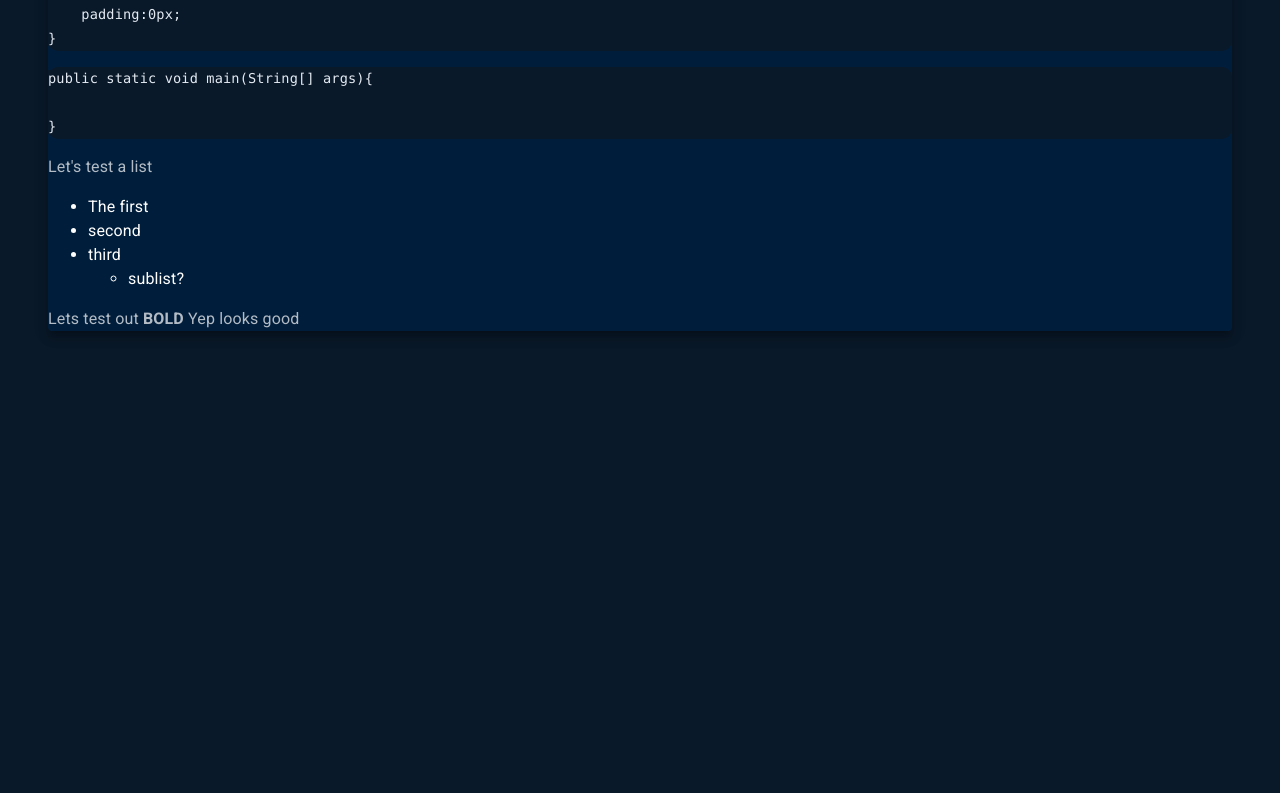
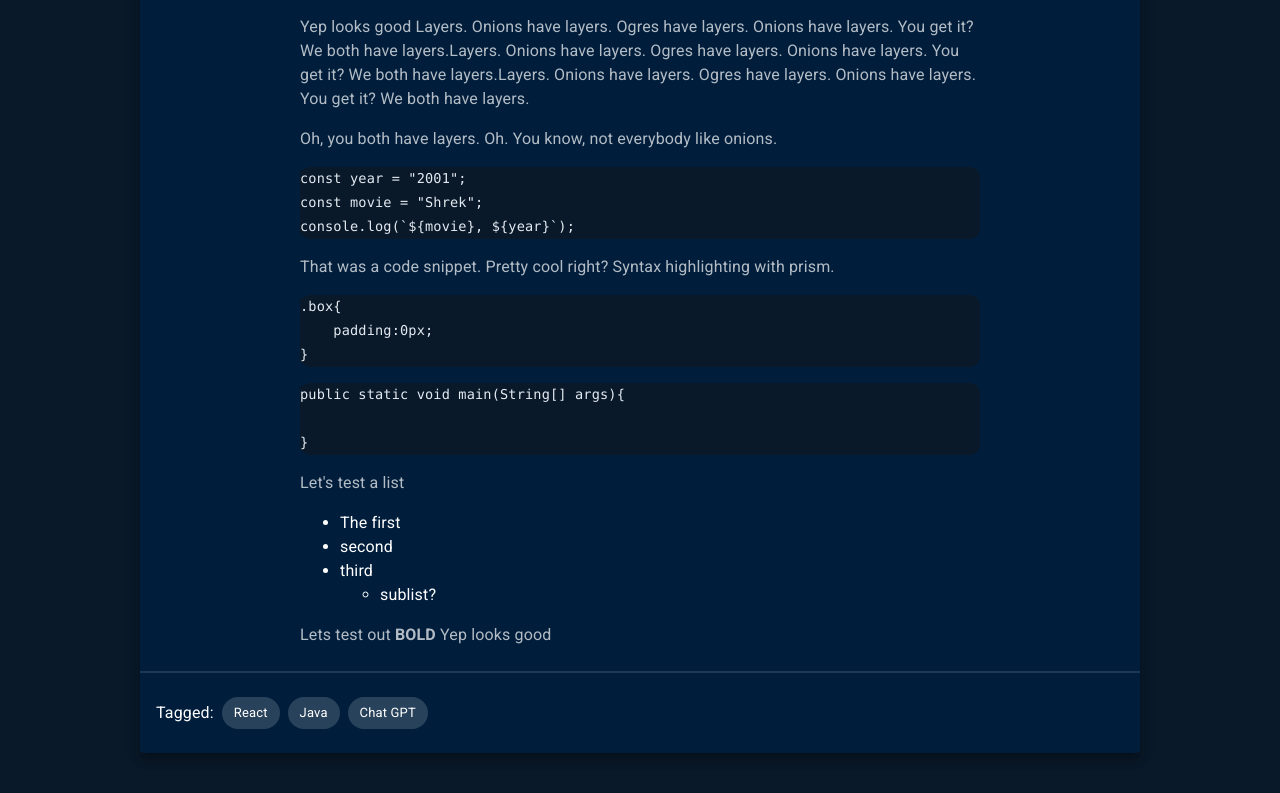
Before and after one commit to RyanBeGell/portfolio-site, a Next.js app: page /blog/posts/onions in a window 1280 px wide. Shown: the part 1517-2310 px from the top of the page. Before the commit the page ends 1896 px from the top, so only its background shows below. Built offline with nearby package versions, Linux system fonts and the light colour scheme; a web font is replaced by a local one.

Commit message:
blog layout change to include chips

```diff
--- a/src/layouts/blog/BlogLayout.tsx
+++ b/src/layouts/blog/BlogLayout.tsx
@@ -1,4 +1,6 @@
-import { Box, Paper } from '@mui/material';
+import BlogPostsCardData from '@/src/components/blog/Card/BlogCardData';
+import { Box, Chip, Divider, Grid, Paper, Typography } from '@mui/material';
+import { useRouter } from 'next/router';
 import { ColorModeContext } from 'pages/_app';
 import { useContext, useState } from 'react';
 
@@ -6,19 +8,50 @@ export default function BlogLayout({ children }: any) {
   const [sideNavOpen, setSideNavOpen] = useState(false);
   const { mode } = useContext(ColorModeContext);
 
+  const router = useRouter();
+
+  //get the end of the current URL
+  const currentPath = router.asPath.split('/').pop();
+  //find blog post data object which has a path field matching that current path
+  const BlogPost = BlogPostsCardData.find((post) => post.path === currentPath);
+
   return (
     <>
       <Box
-        className={`${mode === 'light' ? 'blogLightContainer' : 'centerFlexBox'}`}
+        className={`${
+          mode === 'light' ? 'blogLightContainer' : 'centerFlexBox'
+        }`}
         flexDirection="column"
-        sx={{ width: '100%',}}
+        sx={{ width: '100%' }}
       >
-        <Box className={'blogPost'} sx={{mx:'48px'}}>
+        <Box className={'blogPost'} sx={{ mx: '48px' }}>
           <Paper
             className={`${mode === 'light' ? 'blogPostLight' : 'blogPostDark'}`}
             elevation={8}
           >
-            <main>{children}</main>
+            <Box className={'blogBox'}>
+              <main>{children}</main>
+            </Box>
+
+            {BlogPost && (
+              <Box sx={{pt:'8px'}}>
+                <Divider sx={{ borderBottomWidth: '2px' }} />
+                <Grid
+                  container
+                  spacing={1}
+                  sx={{ alignItems: 'center', py: '24px',px:'16px', textAlign:'center' }}
+                >
+                  <Grid item >
+                  Tagged:
+                  </Grid>
+                  {BlogPost.chips?.map((chip, index) => (
+                    <Grid item key={chip}>
+                      <Chip label={chip} />
+                    </Grid>
+                  ))}
+                </Grid>
+              </Box>
+            )}
           </Paper>
         </Box>
       </Box>
```
